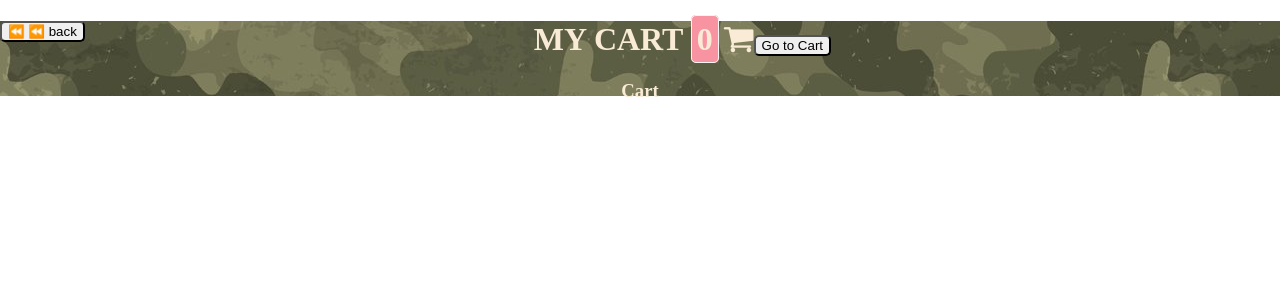
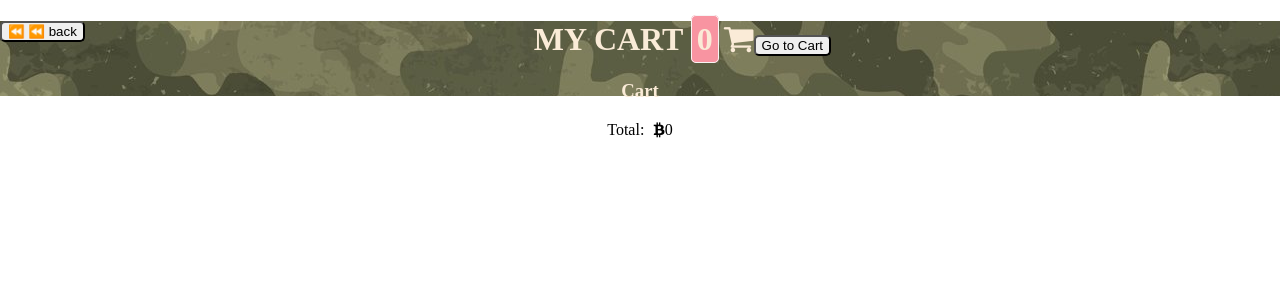
Before and after one commit to xus84/cart_survival_3, a React (Create React App) app: page / in a window 1280 px wide. Both pictures are taken after a click on the button "Go to Cart". Shown: the top 300 px of the page. Built offline with nearby package versions, Linux system fonts and the light colour scheme; grey boxes are pictures that could not be loaded; a web font is replaced by a local one.

Commit message:
basket's functionalities completed

```diff
--- a/src/App.css
+++ b/src/App.css
@@ -21,7 +21,7 @@ span {
 
 .product {
   margin: 5px;
-  height: 300px;
+  height: 350px;
   width: 200px;
   border: 1px solid lightgrey;
   background: rgb(248, 244, 244);
--- a/src/App.js
+++ b/src/App.js
@@ -23,12 +23,28 @@ function App() {
 
 
   const addToCart = (product) => {
-    setCart([...cart, { ...product}]);
+    let newCart = [...cart];
+    let itemInCart = newCart.find((item) => product.name === item.name);
+    if (itemInCart){
+      itemInCart.quantity++;
+    } else {
+      itemInCart = {
+        ...product,
+        quantity: 1,
+        }
+        newCart.push(itemInCart);
+     /*  cart = [...cart, itemInCart]  */
+    }
+    setCart(newCart); /* ([...cart, { ...product}]); */
   };
 
-  /*  const renderCart = () => (
+  const clearCart = () => {
+    setCart([]);
+  };
 
-  ); */
+  const getCartTotal = () => {
+    return cart.reduce((sum, {quantity}) => sum + quantity,0);
+  }
 
 
 
@@ -36,7 +52,7 @@ function App() {
 
     <div className="app">
       <header>
-      <h1>MY CART <span className="number_cart">{cart.length}</span><span className="icon_cart"><i class="fa fa-shopping-cart"  aria-hidden="true"></i></span><button className="gotoCart" onClick={() => navigateTo(PAGE_CART)}>Go to Cart</button>
+      <h1>MY CART <span className="number_cart">{getCartTotal()}</span><span className="icon_cart"><i class="fa fa-shopping-cart"  aria-hidden="true"></i></span><button className="gotoCart" onClick={() => navigateTo(PAGE_CART)}>Go to Cart</button>
 
       <button className="gotoBack" onClick={() => navigateTo(PAGE_PRODUCTS)}>⏪ ⏪ back</button>
       </h1>
@@ -45,7 +61,7 @@ function App() {
         <Products addToCart={addToCart}/>
       )}
       {page === PAGE_CART && (
-        <Cart cart={cart} removeFromCart={removeFromCart}/>
+        <Cart cart={cart} removeFromCart={removeFromCart} clearCart={clearCart} />
       )}
     </div>
   );
--- /dev/null
+++ b/src/Cart.css
@@ -0,0 +1,13 @@
+.total {
+    color: black;
+}
+.bitcoin {
+    padding-left: 5px;
+}
+
+h4 {
+    width: 30px;
+}
+.quantity {
+    display: flex;
+}
--- a/src/Cart.jsx
+++ b/src/Cart.jsx
@@ -1,17 +1,29 @@
-import React from 'react';
+import React from "react";
+import "./Cart.css";
 
-export default function Cart({ cart, removeFromCart }) {
+export default function Cart({ cart, clearCart, removeFromCart }) {
+  const getTotalSum = () => {
+    return cart.reduce((sum, { cost, quantity }) => sum + cost * quantity, 0);
+  };
+
   return (
     <>
       <h3>Cart</h3>
+      {cart.length > 0 && <button onClick={clearCart}>Clear Cart</button>}
       <div className="container">
         {cart.map((product, idx) => (
           <div className="product" key={idx}>
             <h3>{product.name}</h3>
+            <div className="quantity">
+
                 <h4>
                   <i class="fa fa-bitcoin"></i>
                   {product.cost}
                 </h4>
+                <h4>Qty:{product.quantity}</h4>
+
+            </div>
+
             <img src={product.image} width="150px" height="150px" />
             <div className="button">
               <button onClick={() => removeFromCart(product)}>Remove</button>
@@ -19,6 +31,13 @@ export default function Cart({ cart, removeFromCart }) {
           </div>
         ))}
       </div>
+      <div className="total">
+        Total:{" "}
+        <span className="bitcoin">
+          <i class="fa fa-bitcoin"></i>
+          {getTotalSum()}
+        </span>
+      </div>
     </>
-    )
+  );
 }
--- a/src/Products.jsx
+++ b/src/Products.jsx
@@ -4,18 +4,18 @@ export default function Products({ addToCart }){
     const [products] = useState([
         {
           name: "Survival knife",
-          cost: 0.000001499,
+          cost: 0.02,
           image:
             "https://cdn-s3.touchofmodern.com/products/000/704/624/02eb1b3935aa6c30aab808357391fb7d_large.jpg?1495500637",
         },
         {
           name: "Survival Canteen",
-          cost: 0.0000001,
+          cost: 0.00007,
           image: "https://images.ontheedgebrands.com/images/A12-PF52060.jpg",
         },
         {
           name: "Survival Bag Pack",
-          cost: 0.0000025,
+          cost: 0.005,
           image:
             "https://www.thebushcraftstore.co.uk/ekmps/shops/bduimportsltd/images/survival-store-s-small-survival-kit-[3]-9448-p.jpg",
         },
```
Lines whose indentation alone changed are shown as unchanged.
